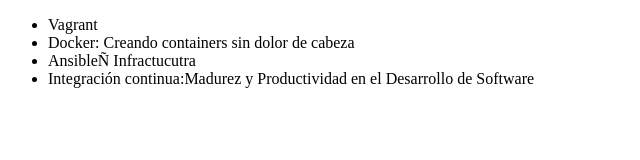
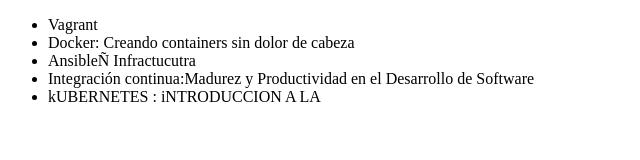
Before and after one commit to BrunoEA/Aluragit, a plain HTML site: page index.html in a window 1280 px wide. Shown: the whole page, without its empty margins (0-640 px from the left). Drawn offline with Linux system fonts and the light colour scheme.

```diff
--- a/index.html
+++ b/index.html
@@ -10,6 +10,7 @@
          <li> Docker: Creando containers sin dolor de cabeza </li>
          <li> AnsibleÑ Infractucutra  </li>
          <li> Integración continua:Madurez y Productividad en el Desarrollo de Software </li>
+          <li> kUBERNETES : iNTRODUCCION A LA </li>
      </ul>
 </body>
 </html>
```
